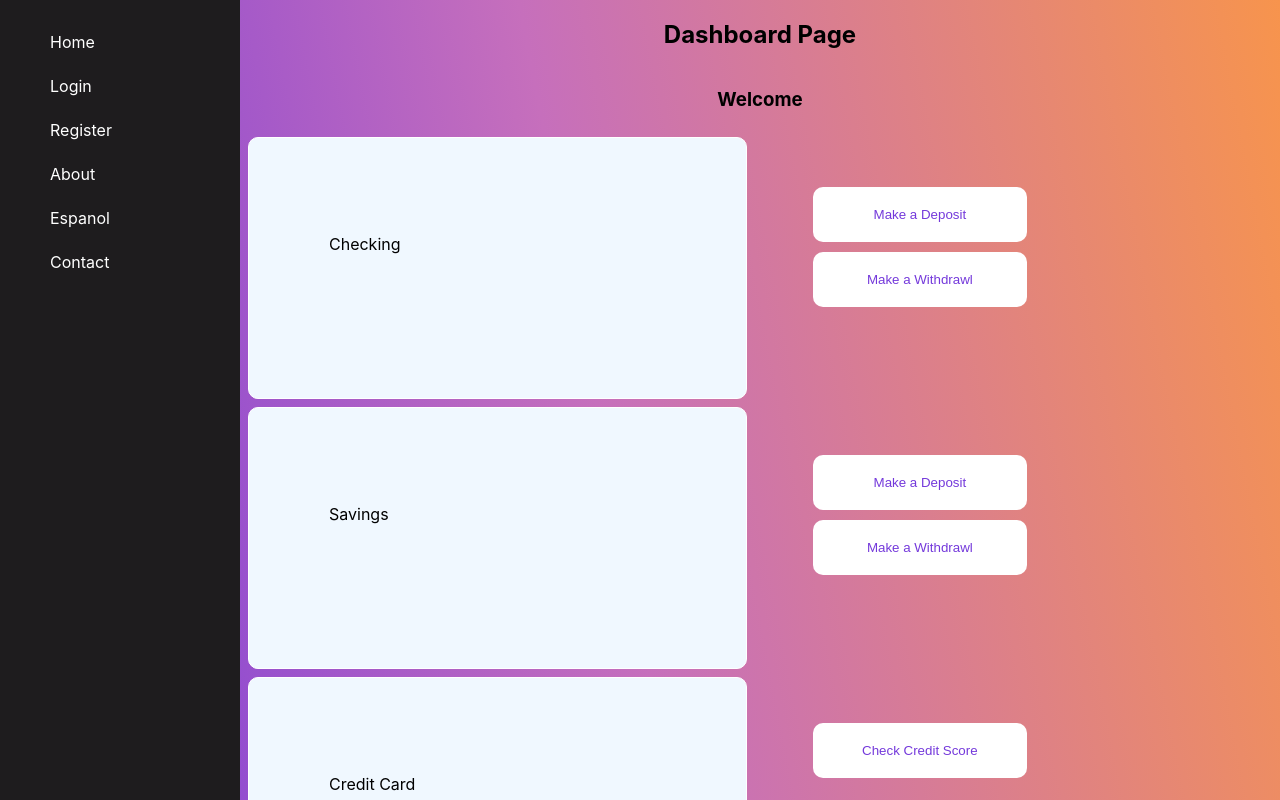
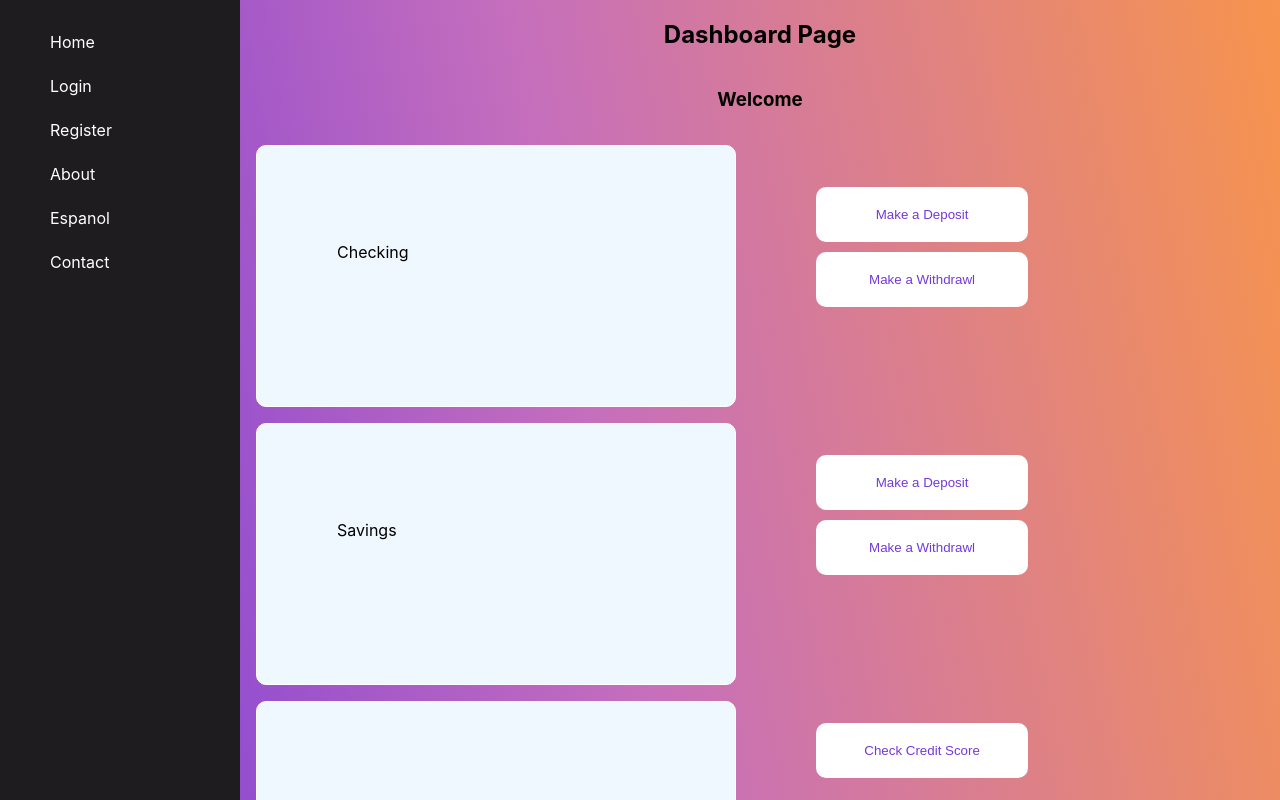
Before and after one commit to RazzzyK/Banking-System, a React (Create React App) app in the folder frontend/: page /dashboard in a window 1280 px wide. Shown: the top 800 px of the page. Built offline with nearby package versions, Linux system fonts and the light colour scheme.

Commit message:
making it TOASTY

```diff
--- a/frontend/package.json
+++ b/frontend/package.json
@@ -22,6 +22,7 @@
     "react-router-dom": "^6.11.2",
     "react-scripts": "5.0.1",
     "react-table": "^7.8.0",
+    "react-toastify": "^9.1.3",
     "redux": "^4.2.1",
     "redux-persist": "^6.0.0",
     "style-components": "^0.1.0",
--- a/frontend/src/CSS/DashboardStyle.css
+++ b/frontend/src/CSS/DashboardStyle.css
@@ -5,7 +5,7 @@ h2, h3 {
 .container {
     display: grid;
     grid-template-columns: 1fr 1fr; /* Two equal columns */
-    grid-gap: 10px; /* Gap between columns */
+    grid-gap: 16px; /* Gap between columns */
   }
 
 .dashboard {
@@ -18,7 +18,7 @@ h2, h3 {
     padding: 5rem;
     border: 1px solid white;
     border-radius: 10px;
-    margin: 0.5rem;
+    margin: 16px;
     background-color: aliceblue;
     height: 100px;
 }
--- a/frontend/src/Components/Modal.jsx
+++ b/frontend/src/Components/Modal.jsx
@@ -3,6 +3,8 @@ import '../CSS/Modal.css';
 import { useSelector, useDispatch } from 'react-redux';
 import { setUser } from "../Redux/actions";
 import { post } from "./AxiosClient";
+import { ToastContainer, toast } from 'react-toastify';
+import 'react-toastify/dist/ReactToastify.css';
 
 export const Modal = ({ open, onClose, buttonClicked }) => {
     const [amount, setAmount] = useState('')
@@ -24,7 +26,9 @@ export const Modal = ({ open, onClose, buttonClicked }) => {
             case 'DepositChecking':
                 try {
                     const response = await post('api/depositchecking', data);
+                    toast.success('Successful Deposit into checking account!', { position: toast.POSITION.TOP_RIGHT });
                     dispatch(setUser(response.data));  //Saves to store
+
                 } catch (error) {
                     console.error('Error sending data to the backend:', error);
                 }
@@ -69,6 +73,7 @@ export const Modal = ({ open, onClose, buttonClicked }) => {
                 <input value={amount} onChange={(e) => setAmount(e.target.value)} placeholder="0.00" name="amount" />
                 <div className="btnContainer">
                     <button className="btnPrimary" onClick={handleSubmit}><span className="bold">Submit</span></button>
+                    <ToastContainer/>
                     <button className="btnCancel" onClick={onClose}><span className="bold">Cancel</span></button>
                 </div>
             </div>
--- a/frontend/src/Pages/Dashboard.jsx
+++ b/frontend/src/Pages/Dashboard.jsx
@@ -2,6 +2,8 @@ import React, { useState } from "react";
 import '../CSS/DashboardStyle.css';
 import { useSelector } from 'react-redux';
 import { Modal } from '../Components/Modal';
+import { ToastContainer, toast } from 'react-toastify';
+import 'react-toastify/dist/ReactToastify.css';
 
 export const Dashboard = (props) => {
     const user = useSelector((state) => state.user);
@@ -14,6 +16,11 @@ export const Dashboard = (props) => {
         setClickedButton(button)
         setOpenModal(false);
     }
+
+    const notify = () => {
+        // toast.success('Make it TOASTY!', { position: toast.POSITION.TOP_RIGHT });
+        toast.error('BAAAAAAD!', { position: toast.POSITION.TOP_RIGHT });
+      };
 
     return (
         <div className="dashboard">
@@ -77,7 +84,8 @@ export const Dashboard = (props) => {
                     </div>
                     <div className="btnBoxes">
                         <div>
-                            <button className="btnStyle">Check Credit Score</button>  {/*no functionality yet */}
+                            <button className="btnStyle" onClick={notify}>Check Credit Score</button>  {/*no functionality yet */}
+                            <ToastContainer/>
                         </div>
                     </div>
                 </div>
```
Also changed, not shown: 1 other file (tests, documents, lock files or other folders).
